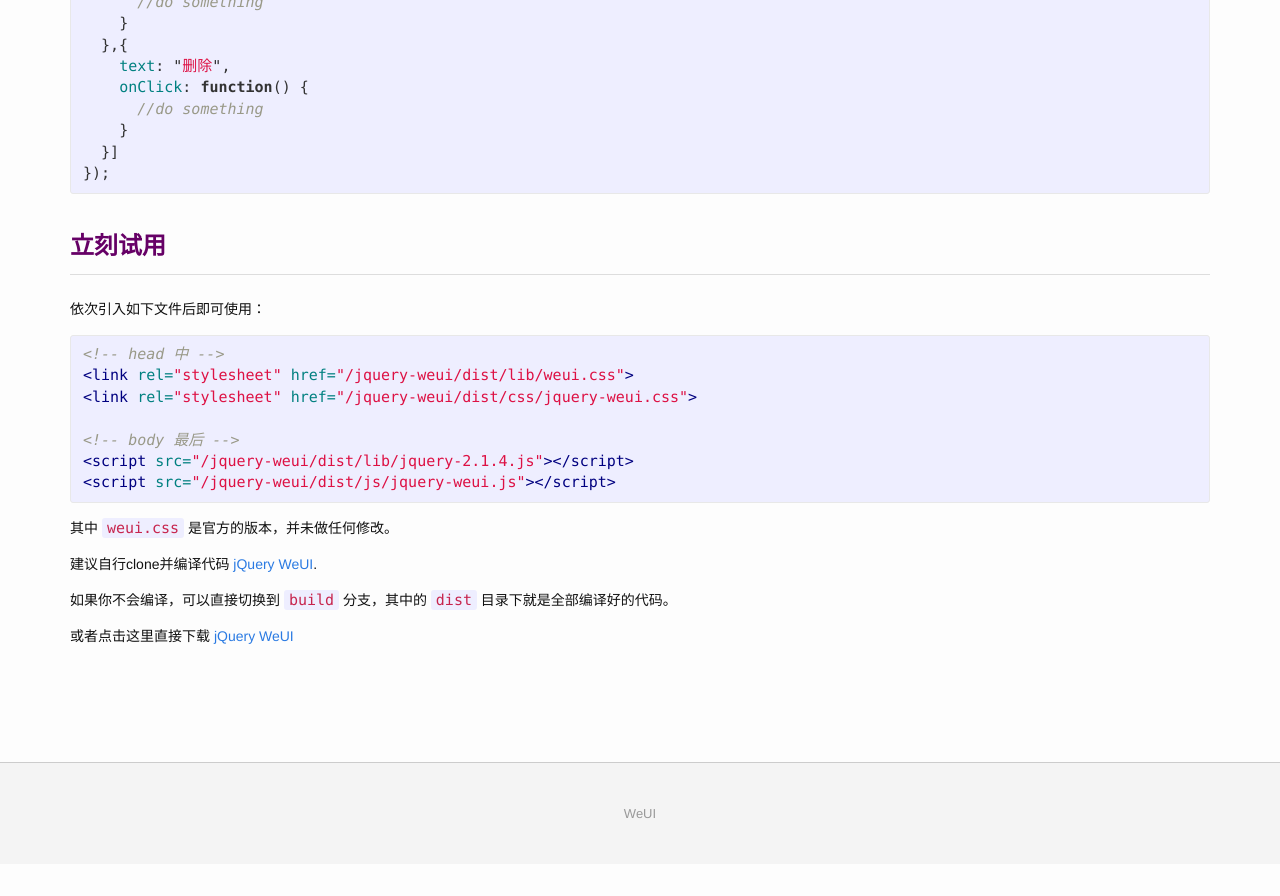
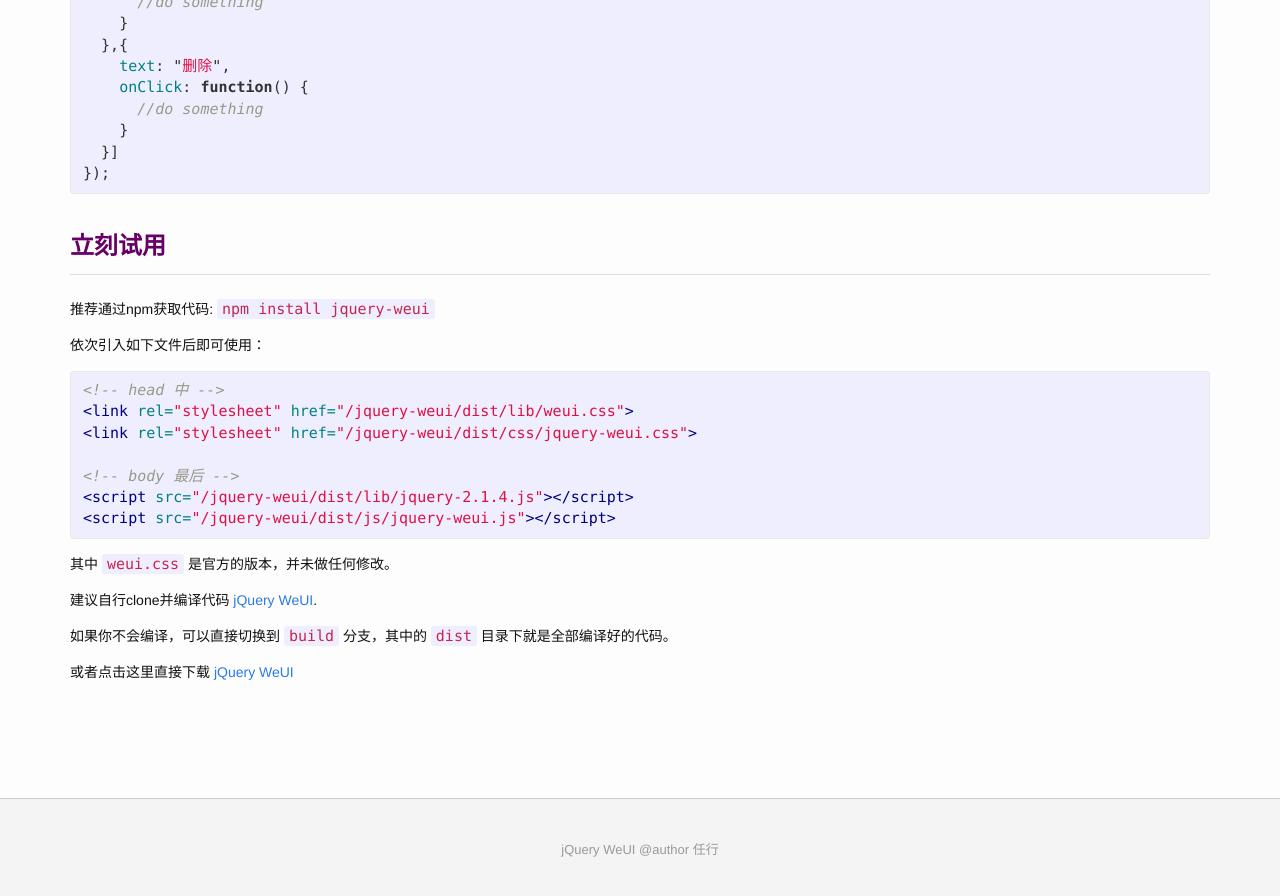
Before and after one commit to lihongxun945/jquery-weui, a Jekyll site: the page built from index.html, in a window 1280 px wide and 900 px high, scrolled down 838 px. Shown: the top 896 px of the window. Built offline with Jekyll 4.4.1, drawn with Linux system fonts in a browser that asks for light colours; before the commit the page ends 1702 px from its top, so only the background shows below that.

Commit message:
update index

```diff
--- a/_includes/footer.html
+++ b/_includes/footer.html
@@ -1,6 +1,6 @@
 
 <footer>
-  WeUI
+  jQuery WeUI @author 任行
 </footer>
 
 <script src="{{ "/dist/lib/jquery-2.1.4.js" | prepend: site.baseurl }}"></script>
--- a/index.html
+++ b/index.html
@@ -45,6 +45,7 @@ $.actions({
 {% endhighlight %}
 
     <h2>立刻试用</h2>
+    <p>推荐通过npm获取代码: <code>npm install jquery-weui</code></p>
     <p>依次引入如下文件后即可使用：</p>
 {% highlight html %}
 <!-- head 中 -->
```
